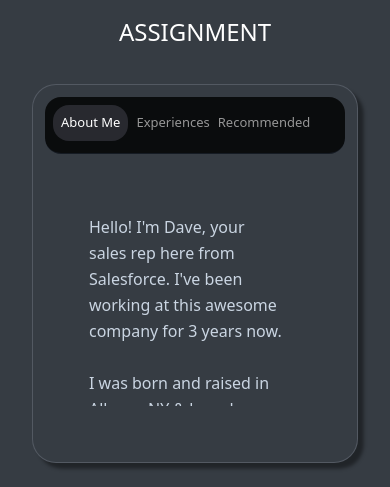
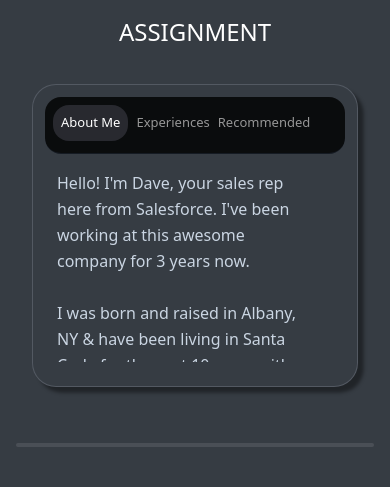
Before and after one commit to Manish019/galleryTabList, a React (Vite) app: page / in a window 390 px wide. Shown: the top 487 px of the page. Built offline with nearby package versions, Linux system fonts and the light colour scheme.

Commit message:
responsive

```diff
--- a/src/components/TabContent.jsx
+++ b/src/components/TabContent.jsx
@@ -25,7 +25,7 @@ function TabContent() {
             <TabList activeTab={activeTab} setActiveTab={setActiveTab} />
 
             <div className="px-6 pb-6">
-              <div className="p-8">
+              <div className="lg:p-8">
                 <div className="mt-4 max-h-48 overflow-y-auto pr-4 custom-scrollbar">
                   <p className="text-slate-300 leading-relaxed whitespace-pre-line">
                     {content[activeTab]}
```
